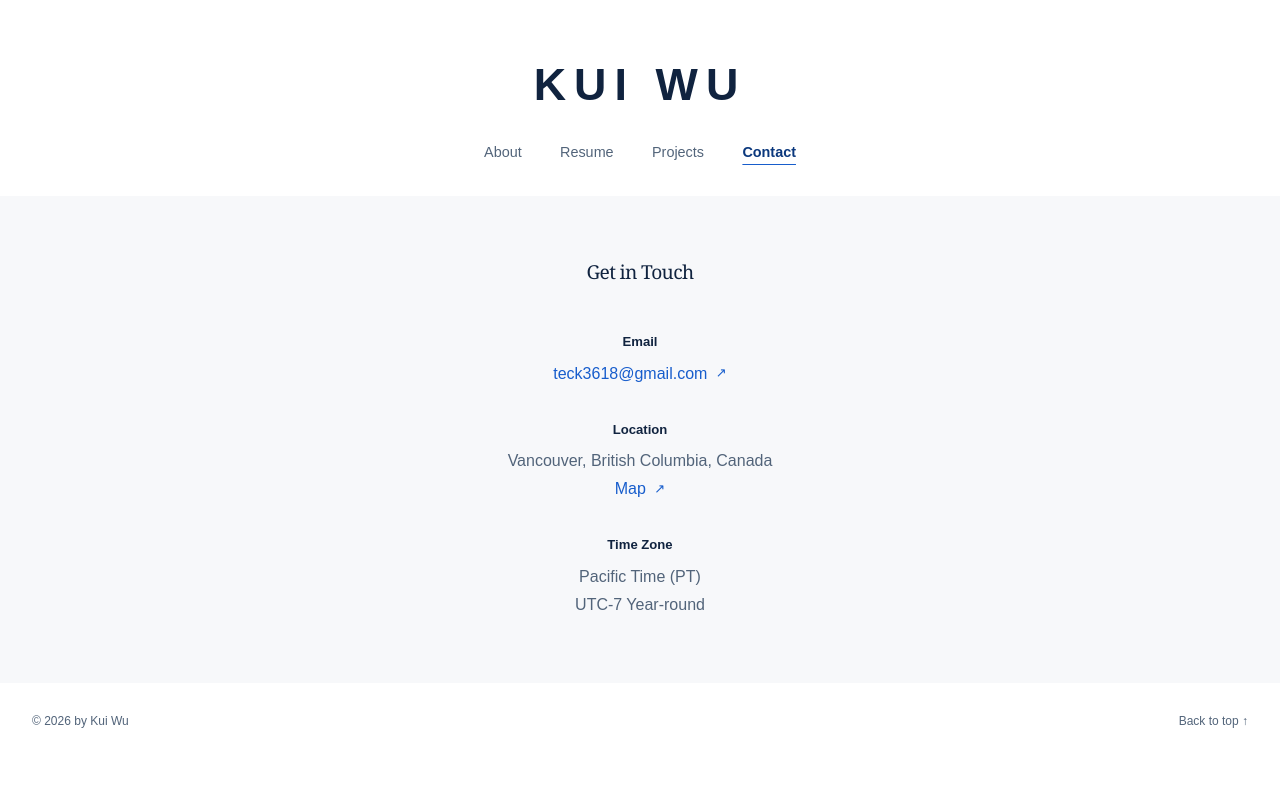
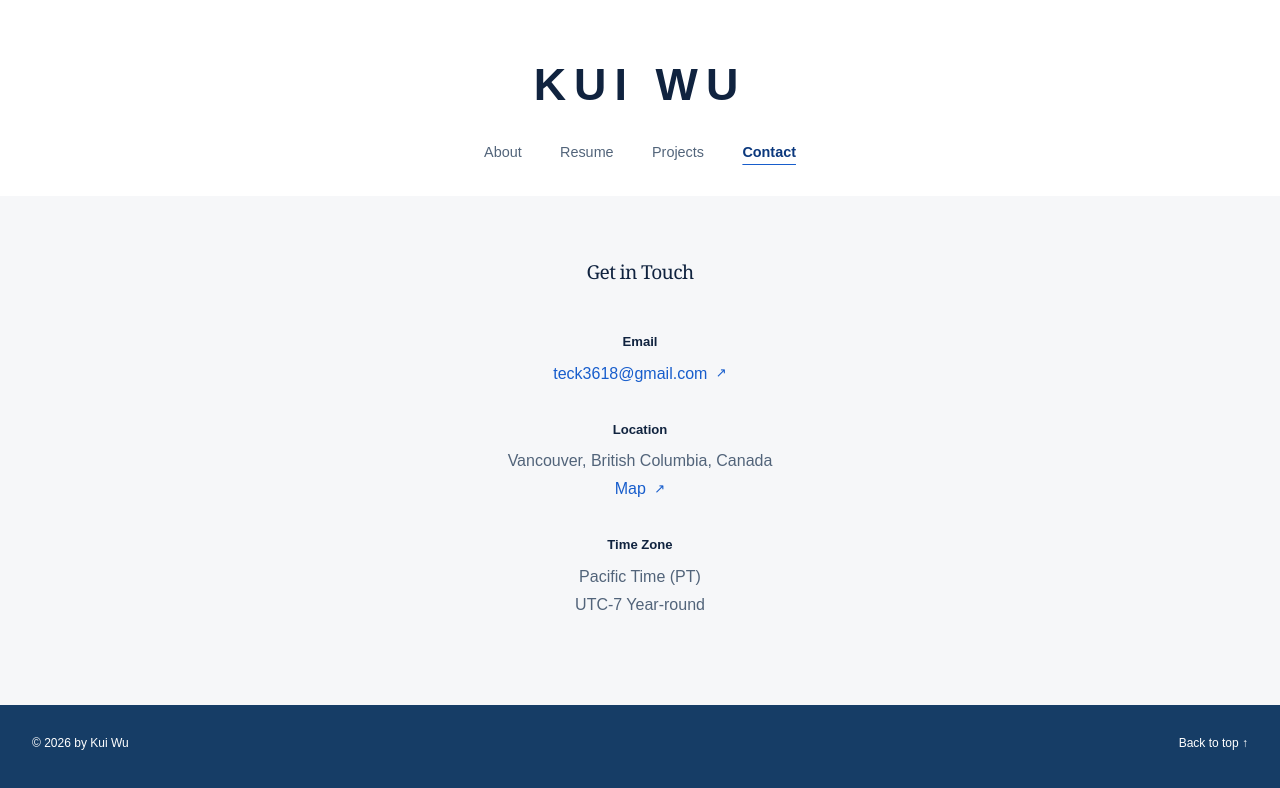
Before and after one commit to kwcontrols/KW-Portfolio, a Next.js app: page /contact in a window 1280 px wide. Shown: the top 788 px of the page. Built offline with nearby package versions, Linux system fonts and the light colour scheme.

Commit message:
Apply Option A site shell colors

```diff
--- a/app/globals.css
+++ b/app/globals.css
@@ -10,7 +10,10 @@
   --line: #c8d8ea;
   --paper: #fbfdff;
   --white: #ffffff;
-  --content-background: rgb(247, 248, 250);
+  --header-background: #ffffff;
+  --content-background: #f6f7f9;
+  --footer-background: #163d66;
+  --footer-text: #ffffff;
   --space-2xs: .25rem;
   --space-xs: .5rem;
   --space-sm: 1rem;
@@ -30,8 +33,8 @@ body {
   -webkit-font-smoothing: antialiased;
 }
 a { color: inherit; }
-.site-shell { width: min(1460px, calc(100% - var(--space-2xl))); margin: 0 auto; }
-.site-shell > main { position: relative; z-index: 0; }
+.site-shell { display: flex; flex-direction: column; width: min(1460px, calc(100% - var(--space-2xl))); min-height: 100vh; margin: 0 auto; }
+.site-shell > main { position: relative; z-index: 0; flex: 1; }
 .site-shell > main::before { content: ""; position: absolute; z-index: -1; inset-block: 0; left: 50%; width: 100dvw; background: var(--content-background); transform: translateX(-50%); }
 .site-header {
   position: static;
@@ -42,7 +45,7 @@ a { color: inherit; }
   gap: var(--space-md);
   padding: clamp(2rem, 4vw, 3.75rem) 0 2rem;
   border-bottom: 0;
-  background: var(--white);
+  background: var(--header-background);
 }
 .brand { font-size: clamp(1.8rem, 3.5vw, 3.25rem); font-weight: 700; letter-spacing: .18em; text-decoration: none; text-transform: uppercase; }
 .brand span { color: var(--ink-soft); font-weight: 500; }
@@ -159,8 +162,10 @@ p { color: var(--ink-soft); font-size: 1rem; line-height: 1.75; }
 .timeline-row:hover, .timeline-row:focus-visible, .timeline-row.is-active { background: rgba(237, 245, 255, .72); }
 .timeline-row:hover .timeline-marker span, .timeline-row:focus-visible .timeline-marker span, .timeline-row.is-active .timeline-marker span { border-color: var(--blue); background: var(--blue); transform: scale(1.08); }
 .timeline-row:hover .timeline-year, .timeline-row:hover .timeline-content h2, .timeline-row:focus-visible .timeline-year, .timeline-row:focus-visible .timeline-content h2, .timeline-row.is-active .timeline-year, .timeline-row.is-active .timeline-content h2 { color: var(--blue); transform: scale(1.018); }
-footer { display: flex; justify-content: space-between; gap: var(--space-lg); padding: 1.8rem 0 var(--space-xl); background: var(--white); color: var(--ink-soft); font-size: .75rem; }
-footer a { text-decoration: none; }
+footer { position: relative; z-index: 0; display: flex; justify-content: space-between; gap: var(--space-lg); margin-top: auto; padding: 1.8rem 0 var(--space-xl); background: var(--footer-background); color: var(--footer-text); font-size: .75rem; }
+footer::before { content: ""; position: absolute; z-index: -1; inset-block: 0; left: 50%; width: 100dvw; background: var(--footer-background); transform: translateX(-50%); }
+footer a { color: var(--footer-text); text-decoration: none; transition: color 180ms ease; }
+footer a:hover, footer a:focus-visible { color: var(--blue-soft); text-decoration: underline; text-underline-offset: .25rem; }
 
 @media (max-width: 900px) {
   .site-shell { width: min(100% - 36px, 1460px); }
```
